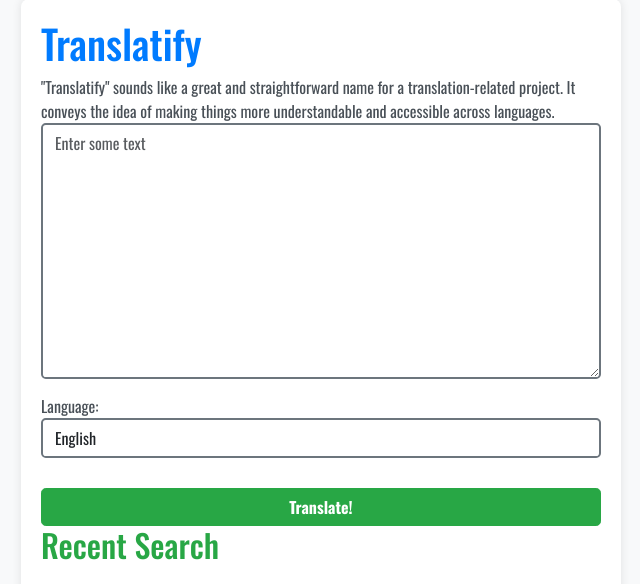
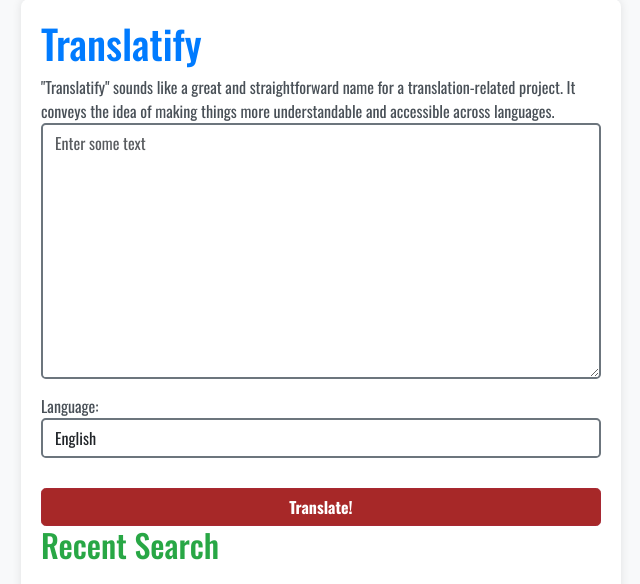
Before and after one commit to yadnesh7979/text-translation, a Flask app: page / in a window 1280 px wide. Shown: the part 51-635 px from the top of the page, without its empty margins (319-959 px from the left). Run offline with Flask 3, Linux system fonts and the light colour scheme; data that the repository does not hold is empty.

Commit message:
Update index.html

```diff
--- a/templates/index.html
+++ b/templates/index.html
@@ -50,13 +50,13 @@
             width: 100%;
             margin-top: 15px; /* Add space above the button */
             font-family: 'Oswald', sans-serif;
-            background-color: #28a745; /* Green button background color */
-            border-color: #28a745; /* Green button border color */
+            background-color: #a72828; /* Green button background color */
+            border-color: #a72833; /* Green button border color */
         }
 
         .btn-success:hover {
             background-color: #218838; /* Darker green on hover */
-            border-color: #1e7e34;
+            border-color: #0e0805;
         }
 
         table {
```
